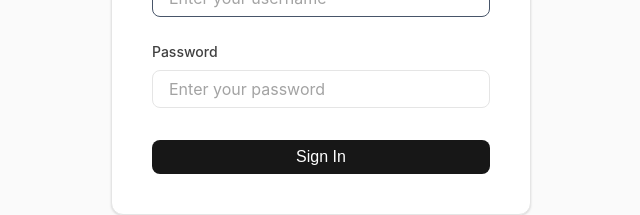
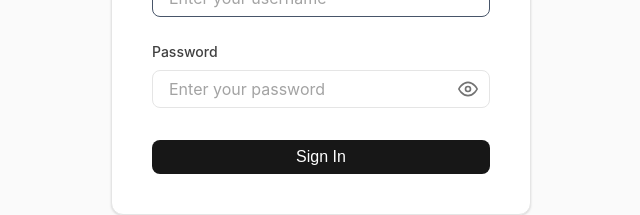
Before and after one commit to anatoli-derese/bonus-writer-fe, a React (Vite) app: page /login in a window 1280 px wide. Shown: the part 390-605 px from the top of the page, without its empty margins (319-959 px from the left). Built offline with nearby package versions, Linux system fonts and the light colour scheme; no server answers.

Commit message:
feat: added change pwd

```diff
--- a/src/App.jsx
+++ b/src/App.jsx
@@ -8,6 +8,7 @@ import { DashboardPage } from './pages/DashboardPage';
 import { TitleGenerationPage } from './pages/TitleGenerationPage';
 import { GenerationProgressPage } from './pages/GenerationProgressPage';
 import { HistoryPage } from './pages/HistoryPage';
+import { SettingsPage } from './pages/SettingsPage';
 import './App.css';
 
 function App() {
@@ -56,6 +57,16 @@ function App() {
               </ProtectedRoute>
             }
           />
+          <Route
+            path="/settings"
+            element={
+              <ProtectedRoute>
+                <Layout>
+                  <SettingsPage />
+                </Layout>
+              </ProtectedRoute>
+            }
+          />
           <Route path="/" element={<Navigate to="/generate-titles" replace />} />
         </Routes>
       </BrowserRouter>
--- a/src/config/api.js
+++ b/src/config/api.js
@@ -1,5 +1,5 @@
 // API Configuration
-export const API_BASE_URL = import.meta.env.VITE_API_BASE_URL || 'http://localhost:8000';
+export const API_BASE_URL = import.meta.env.VITE_API_BASE_URL || 'https://bonus-writer-production.up.railway.app';
 
 export const API_ENDPOINTS = {
   HEALTH: '/health',
--- a/src/pages/LoginPage.css
+++ b/src/pages/LoginPage.css
@@ -80,6 +80,47 @@
   color: var(--color-gray-400);
 }
 
+.password-input-wrapper {
+  position: relative;
+  display: flex;
+  align-items: center;
+}
+
+.password-input-wrapper input {
+  padding-right: 45px;
+  width: 100%;
+}
+
+.password-toggle {
+  position: absolute;
+  right: var(--spacing-sm);
+  background: none;
+  border: none;
+  cursor: pointer;
+  padding: var(--spacing-xs);
+  display: flex;
+  align-items: center;
+  justify-content: center;
+  color: var(--color-gray-500);
+  transition: color 0.15s ease;
+  border-radius: var(--border-radius-sm);
+}
+
+.password-toggle:hover:not(:disabled) {
+  color: var(--color-gray-700);
+  background: var(--color-light-gray);
+}
+
+.password-toggle:disabled {
+  opacity: 0.5;
+  cursor: not-allowed;
+}
+
+.password-toggle:focus {
+  outline: 2px solid var(--color-accent);
+  outline-offset: 2px;
+}
+
 .error-message {
   padding: var(--spacing-sm) var(--spacing-md);
   background: var(--color-error-bg);
--- a/src/pages/LoginPage.jsx
+++ b/src/pages/LoginPage.jsx
@@ -8,6 +8,7 @@ export const LoginPage = () => {
   const [username, setUsername] = useState('');
   const [password, setPassword] = useState('');
   const [localError, setLocalError] = useState('');
+  const [showPassword, setShowPassword] = useState(false);
 
   const dispatch = useAppDispatch();
   const { isAuthenticated, isLoading, error } = useAppSelector((state) => state.auth);
@@ -87,15 +88,36 @@ export const LoginPage = () => {
 
           <div className="form-group">
             <label htmlFor="password">Password</label>
+            <div className="password-input-wrapper">
               <input
                 id="password"
-              type="password"
+                type={showPassword ? 'text' : 'password'}
                 value={password}
                 onChange={(e) => setPassword(e.target.value)}
                 placeholder="Enter your password"
                 disabled={isSubmitting}
                 autoComplete="current-password"
               />
+              <button
+                type="button"
+                className="password-toggle"
+                onClick={() => setShowPassword(!showPassword)}
+                disabled={isSubmitting}
+                aria-label={showPassword ? 'Hide password' : 'Show password'}
+              >
+                {showPassword ? (
+                  <svg width="20" height="20" viewBox="0 0 24 24" fill="none" stroke="currentColor" strokeWidth="2" strokeLinecap="round" strokeLinejoin="round">
+                    <path d="M17.94 17.94A10.07 10.07 0 0 1 12 20c-7 0-11-8-11-8a18.45 18.45 0 0 1 5.06-5.94M9.9 4.24A9.12 9.12 0 0 1 12 4c7 0 11 8 11 8a18.5 18.5 0 0 1-2.16 3.19m-6.72-1.07a3 3 0 1 1-4.24-4.24"></path>
+                    <line x1="1" y1="1" x2="23" y2="23"></line>
+                  </svg>
+                ) : (
+                  <svg width="20" height="20" viewBox="0 0 24 24" fill="none" stroke="currentColor" strokeWidth="2" strokeLinecap="round" strokeLinejoin="round">
+                    <path d="M1 12s4-8 11-8 11 8 11 8-4 8-11 8-11-8-11-8z"></path>
+                    <circle cx="12" cy="12" r="3"></circle>
+                  </svg>
+                )}
+              </button>
+            </div>
           </div>
 
           <button
```
Also changed, not shown: package.json (+11 -1 lines), 1 other file (tests, documents, lock files or other folders). Lines whose indentation alone changed are shown as unchanged.
